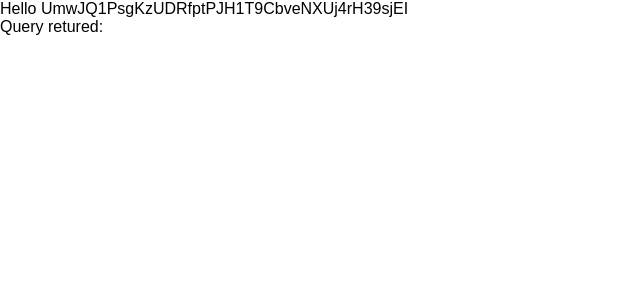
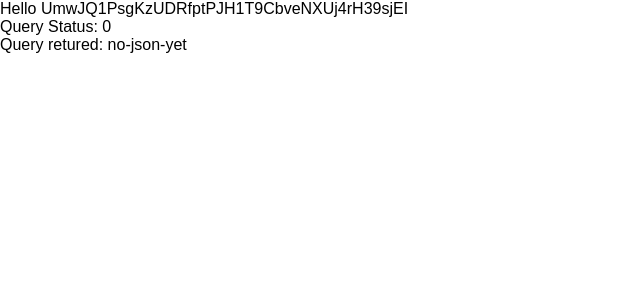
Before and after one commit to alpual/infinitely, a React (Create React App) app: page / in a window 1280 px wide. Shown: the top 300 px of the page, without its empty margins (0-640 px from the left). Built offline with nearby package versions, Linux system fonts and the light colour scheme; no server answers.

Commit message:
pulling in json

```diff
--- a/src/components/NeoClass.tsx
+++ b/src/components/NeoClass.tsx
@@ -5,27 +5,41 @@ export interface IProps {
   API_Key: string;
 }
 
+export interface INeoStatus {
+	neo_json: string;
+	status: number;
+};
 
-class NeoClass extends React.Component<IProps, object> {
+
+class NeoClass extends React.Component<IProps, INeoStatus > {
 	public API_KEY: string
 
 	constructor (props: any) {
 	  super(props);
 	  this.API_KEY = this.props.API_Key;
+	  this.state= {
+	  	neo_json: "no-json-yet",
+	  	status: 0
+	  }
 	}
 
 	public render() {
-		const query = "https://api.nasa.gov/neo/rest/v1/feed/today?detailed=true" +
-			"&api_key=UmwJQ1PsgKzUDRfptPJH1T9CbveNXUj4rH39sjEI&api_key=" + this.API_KEY;
-		let NeoQuery = "";
+		const query = "https://api.nasa.gov/neo/rest/v1/feed/today?detailed=true&api_key=" + this.API_KEY;
+
 		// tslint:disable-next-line
-		axios.get(query).then(response => console.log(NeoQuery = response.request.response));
+		axios.get(query).then(
+			response => this.setState( {
+				neo_json: response.request.response,
+				status: response.status
+			})
+		);
 
 		return (
 		  <div className="hello">
 			<div className="greeting">
 			  Hello {this.API_KEY}<br/>
-			  Query retured: {NeoQuery.toString()}
+			  Query Status: {this.state.status}<br/>
+			  Query retured: {this.state.neo_json}
 			</div>
 		  </div>
 		);
```
